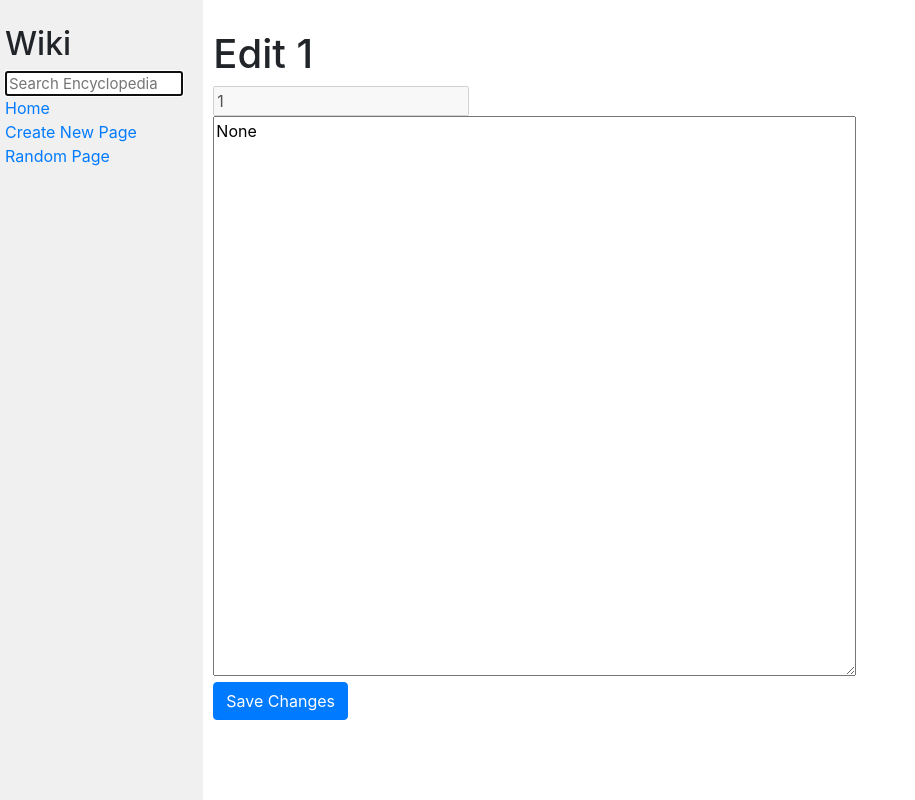
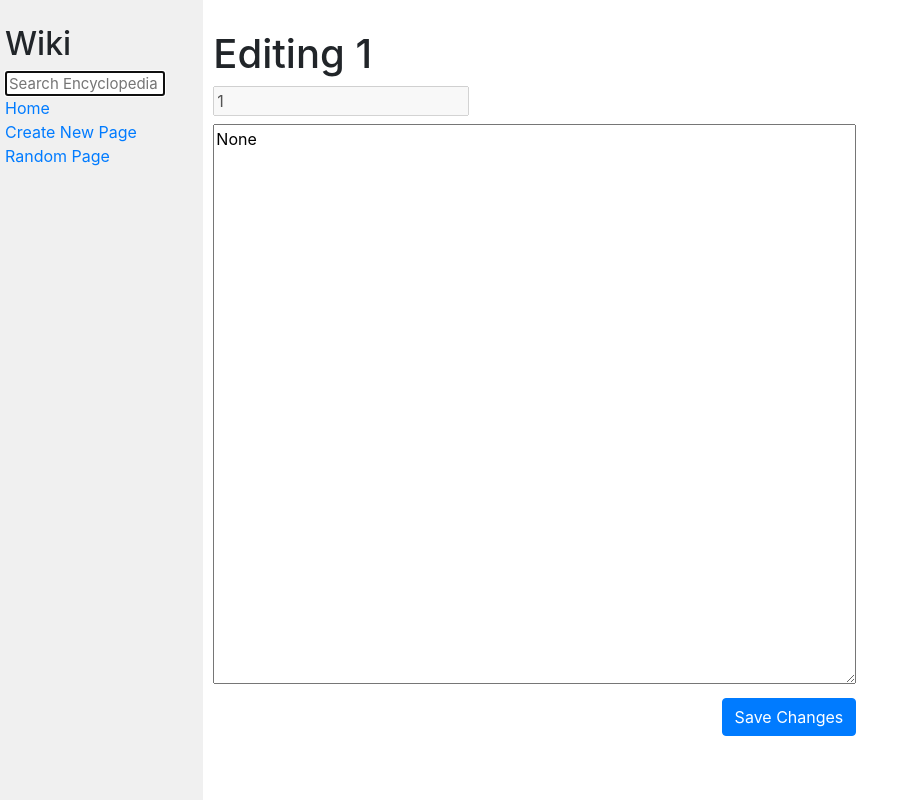
Before and after one commit to grayTurtle01/wiki, a Django app: page /wiki/edit_wiki/1 in a window 1280 px wide. Shown: the whole page, without its empty margins (0-915 px from the left). Run offline with Django 3.2, Linux system fonts and the light colour scheme; some libraries are stand-ins or nearby versions.

Commit message:
Bootstrap Forms

```diff
--- a/encyclopedia/static/encyclopedia/styles.css
+++ b/encyclopedia/static/encyclopedia/styles.css
@@ -22,7 +22,7 @@ textarea {
 }
 
 .search {
-    width: 100%;
+    width: 90%;
     font-size: 15px;
     line-height: 15px;
 }
--- a/encyclopedia/templates/encyclopedia/edit_wiki.html
+++ b/encyclopedia/templates/encyclopedia/edit_wiki.html
@@ -1,17 +1,27 @@
 {% extends 'encyclopedia/layout.html' %}
 
-{% block title %} {{title}} {% endblock %}
+{% block title %} Editing {{title}} {% endblock %}
 
 {% block body %}
-  <h1>Edit {{ title }} </h1>
+  <h1>Editing {{ title }} </h1>
 
   <form action="{% url 'update_wiki' title %}">
-    <input name="title" placeholder="Title" value="{{ title }}" disabled>
-    <br>
-    <textarea name="content"  cols="10" rows="5" value="{{ content }}" >{{content}}
-    </textarea>
-    <br>
-    <button class="btn btn-primary">Save Changes</button>
+
+    <div class="mb-2">
+      <input name="title" placeholder="Title" value="{{ title }}" disabled>
+    </div>
+
+    <div class="mb-2">
+      <textarea name="content"  cols="10" rows="5" value="{{ content }}" >{{content}}
+      </textarea>
+    </div>
+
+    <div style="width:60%; text-align: right;">
+      <button class="btn btn-primary">
+        Save Changes
+      </button>
+    </div>
+
   </form>
 
 
--- a/encyclopedia/templates/encyclopedia/error.html
+++ b/encyclopedia/templates/encyclopedia/error.html
@@ -5,6 +5,8 @@
 {% block body %}
   <h1>Error</h1>
 
-  {{ message }}
+  <div class="alert alert-danger">
+    {{ message }}
+  </div>
 
 {% endblock %}
--- a/encyclopedia/templates/encyclopedia/wiki.html
+++ b/encyclopedia/templates/encyclopedia/wiki.html
@@ -11,7 +11,7 @@
       <h1>Page wiki/{{title}} Not Found 404</h1>
   {% endif %}
 
- <div>
+ <div class="mt-5">
    <a class="btn btn-primary" href="{% url 'edit_wiki' title %}">Edit</a>
  </div>
 
```
Also changed, not shown: encyclopedia/templates/encyclopedia/create_wiki.html (+15 -8 lines), entries/javascript.md (+1 -1 lines), entries/CSS.md (line endings or trailing spaces).
